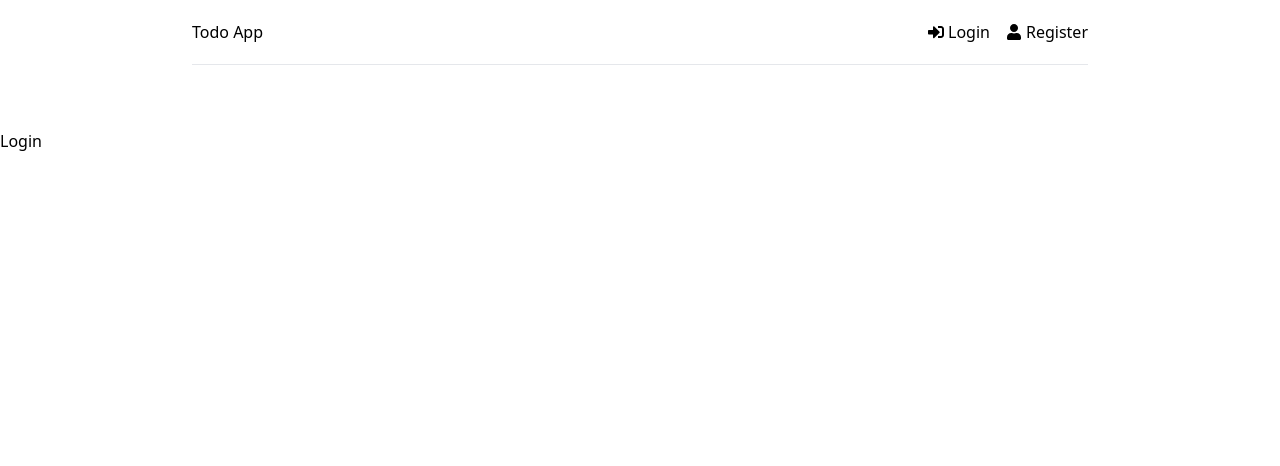
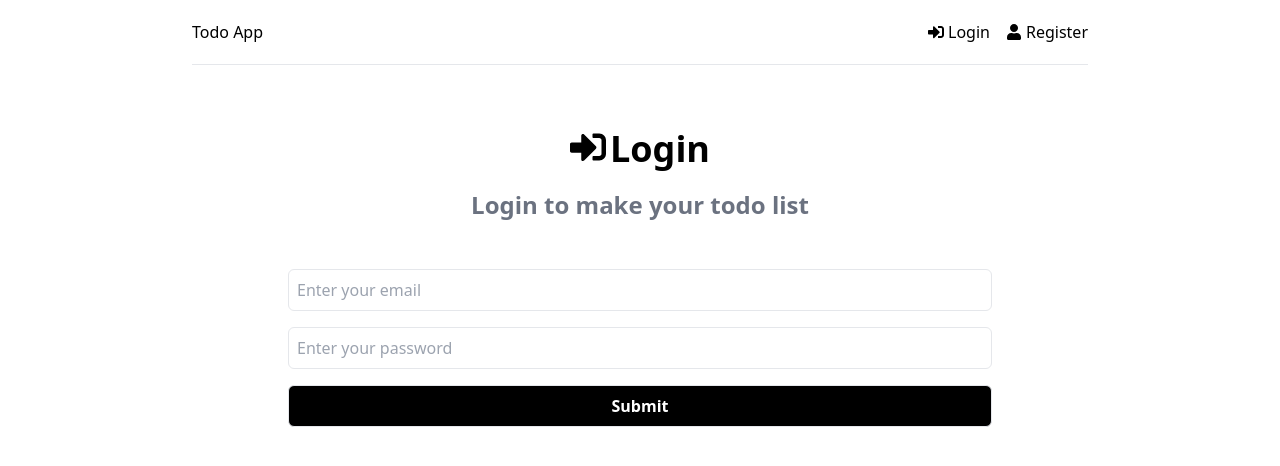
Before and after one commit to AndrewHuntington/MERN-todo-app, a React (Vite) app in the folder frontend/: page /login in a window 1280 px wide. Shown: the top 466 px of the page. Built offline with nearby package versions, Linux system fonts and the light colour scheme; the HTML template or start-up script is replaced by a standard one.

Commit message:
Add form and styling to login page

```diff
--- a/frontend/src/pages/Login.tsx
+++ b/frontend/src/pages/Login.tsx
@@ -1,4 +1,69 @@
+import React, { useState, useEffect } from "react";
+import { FaSignInAlt } from "react-icons/fa";
+
 function Login() {
-  return <div>Login</div>;
+  const [formData, setFormData] = useState({
+    email: "",
+    password: "",
+  });
+
+  const { email, password } = formData;
+
+  const onChange = (e: React.ChangeEvent<HTMLInputElement>) => {
+    setFormData((prevState) => ({
+      ...prevState,
+      [e.target.name]: e.target.value,
+    }));
+  };
+
+  const onSubmit = (e: React.FormEvent<HTMLFormElement>) => {
+    e.preventDefault();
+  };
+
+  return (
+    <div className="text-center w-[90%] mx-auto lg:max-w-3xl">
+      <section className="w-full font-bold mb-12 px-5">
+        <h1 className="flex justify-center text-4xl mb-5">
+          <FaSignInAlt className="mr-1" /> Login
+        </h1>
+        <p className="text-2xl text-gray-500">Login to make your todo list</p>
+      </section>
+
+      <section className="w-full font-light">
+        <form onSubmit={onSubmit}>
+          <div className="mb-4">
+            <input
+              className="border rounded-md px-2 py-2 w-11/12"
+              type="email"
+              id="email"
+              name="email"
+              value={email}
+              placeholder="Enter your email"
+              onChange={onChange}
+            />
+          </div>
+          <div className="mb-4">
+            <input
+              className="border rounded-md px-2 py-2 w-11/12"
+              type="password"
+              id="password"
+              name="password"
+              value={password}
+              placeholder="Enter your password"
+              onChange={onChange}
+            />
+          </div>
+          <div>
+            <button
+              className="border rounded-md px-2 py-2 w-11/12 text-white bg-black font-bold"
+              type="submit"
+            >
+              Submit
+            </button>
+          </div>
+        </form>
+      </section>
+    </div>
+  );
 }
 export default Login;
```
